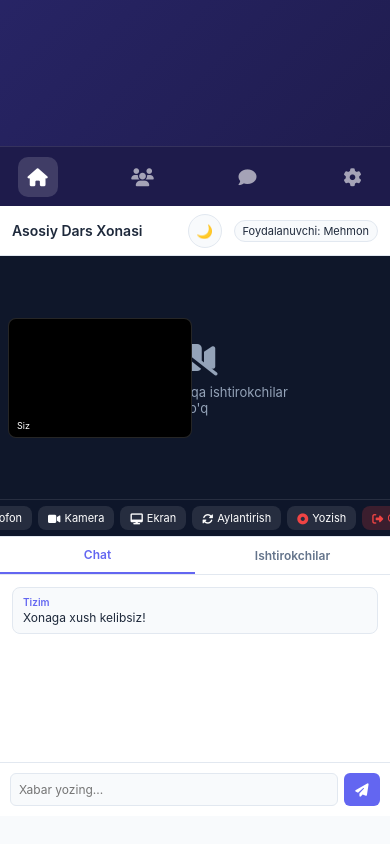
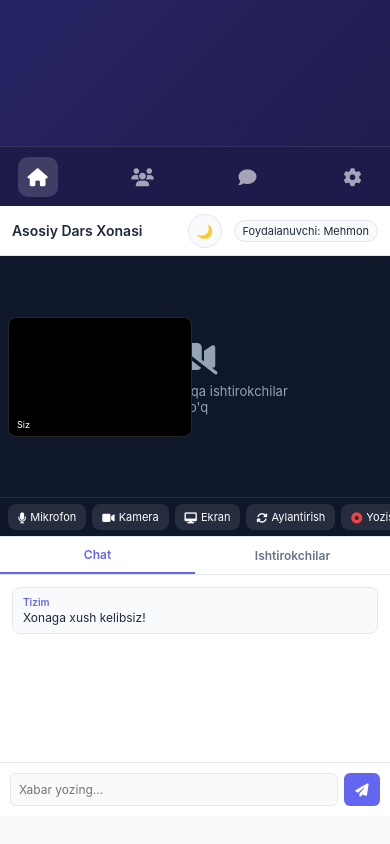
Before and after one commit to BerL1n08/Online-School, a website: page index.html in a window 390 px wide. Shown: the part 638-1482 px from the top of the page. Drawn offline with nearby package versions, Linux system fonts and the light colour scheme; no server answers.

Commit message:
Refactor CSS variables and styles for light mode

```diff
--- a/style.css
+++ b/style.css
@@ -497,16 +497,18 @@ body {
         font-size: 9px;
     }
 
-    /* Boshqaruv paneli tugmalari ekran kengligiga sig'ishi uchun scroll qilamiz */
+    /* Boshqaruv paneli tugmalari to'liq sig'ishi va chapga-o'ngga silliq scroll bo'lishi uchun */
     .controls-bar {
         padding: 6px 8px !important;
         gap: 6px !important;
         background: rgba(15, 23, 42, 0.98) !important;
         display: flex !important;
         overflow-x: auto !important;
+        -webkit-overflow-scrolling: touch;
         white-space: nowrap !important;
         scrollbar-width: none;
         flex-wrap: nowrap !important;
+        justify-content: flex-start !important;
     }
 
     .controls-bar::-webkit-scrollbar {
@@ -514,7 +516,7 @@ body {
     }
 
     .control-btn {
-        padding: 5px 10px !important;
+        padding: 6px 10px !important;
         font-size: 11px !important;
         flex-shrink: 0 !important;
         gap: 4px !important;
```
